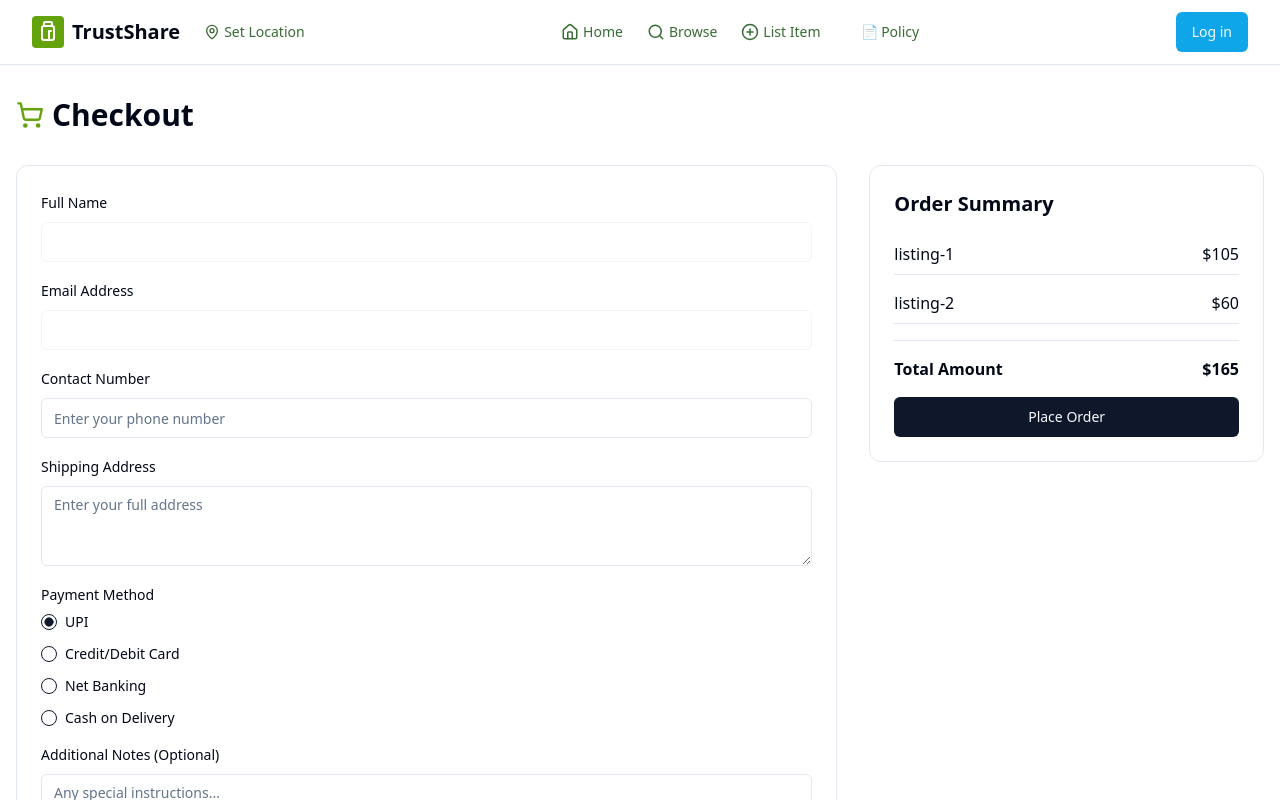
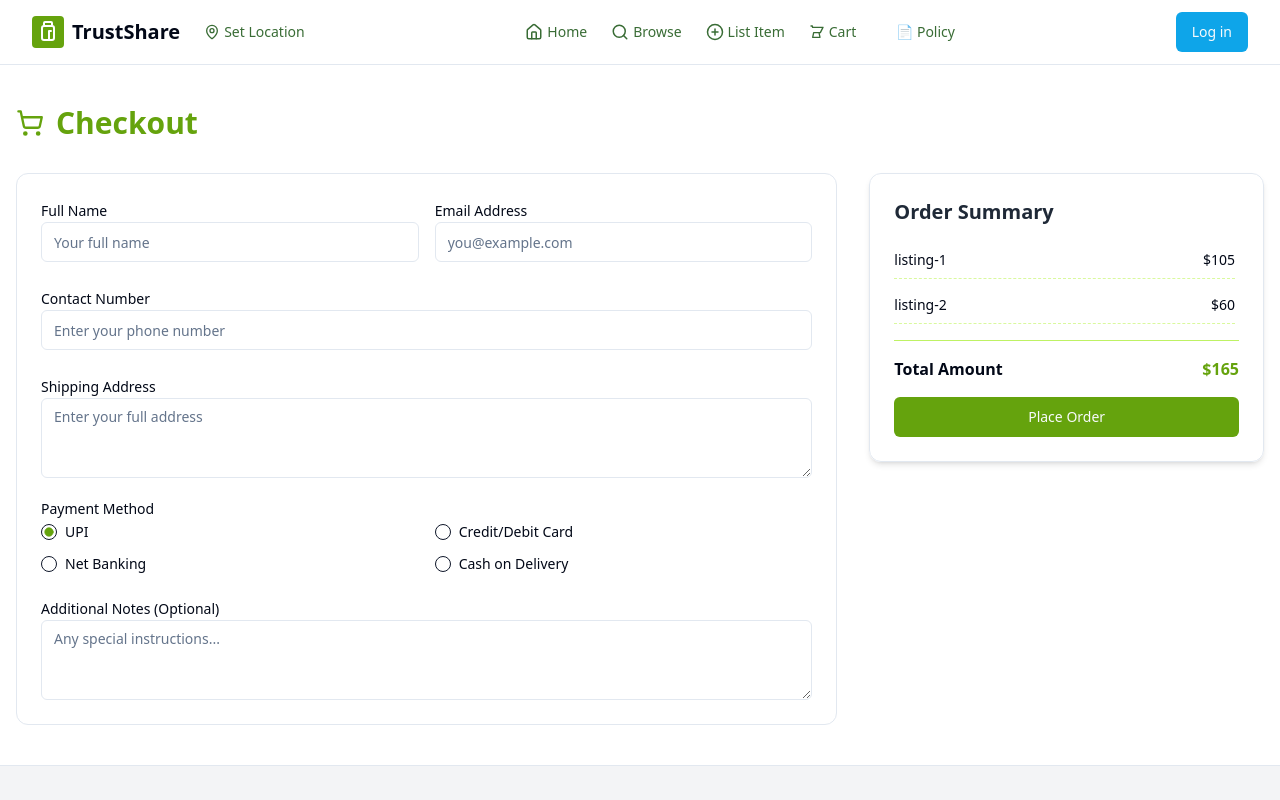
Before and after one commit to shreyaio/3Bits_paisahipaisa, a React (Vite) app: page /checkout in a window 1280 px wide. Shown: the top 800 px of the page. Built offline with nearby package versions, Linux system fonts and the light colour scheme.

Commit message:
Commit New

```diff
--- a/src/components/layout/Header.tsx
+++ b/src/components/layout/Header.tsx
@@ -135,6 +135,14 @@ const Header = () => {
             <PlusCircle size={18} /> List Item
           </Link>
 
+          {/* Cart Link */}
+          <Link to="/checkout" className="text-sm font-medium text-[#396c35] hover:text-white flex items-center gap-1">
+            <svg xmlns="http://www.w3.org/2000/svg" className="h-4 w-4" fill="none" viewBox="0 0 24 24" stroke="currentColor">
+              <path strokeLinecap="round" strokeLinejoin="round" strokeWidth={2} d="M3 3h2l.4 2M7 13h10l4-8H5.4M7 13l-1.5 7h11l-1.5-7M7 13h10" />
+            </svg>
+            Cart
+          </Link>
+
           {/* Policy Dropdown */}
           <DropdownMenu>
             <DropdownMenuTrigger asChild>
--- a/src/pages/Checkout.tsx
+++ b/src/pages/Checkout.tsx
@@ -25,12 +25,10 @@ const Checkout = () => {
   const { toast } = useToast();
   const navigate = useNavigate();
   const [loading, setLoading] = useState(false);
-  const [formData, setFormData] = useState<{
-    phone: string;
-    address: string;
-    paymentMethod: typeof PaymentMethods[number]["id"];
-    note: string;
-  }>({
+
+  const [formData, setFormData] = useState({
+    name: user?.name || "",
+    email: user?.email || "",
     phone: "",
     address: "",
     paymentMethod: PaymentMethods[0].id,
@@ -44,7 +42,7 @@ const Checkout = () => {
     setLoading(true);
 
     try {
-      await new Promise(resolve => setTimeout(resolve, 2000));
+      await new Promise((resolve) => setTimeout(resolve, 2000));
 
       toast({
         title: "Order Placed Successfully!",
@@ -65,30 +63,45 @@ const Checkout = () => {
 
   return (
     <Layout>
-      <div className="container mx-auto px-4 py-8">
-        <h1 className="text-3xl font-bold mb-8 flex items-center gap-2">
-          <ShoppingCart className="w-7 h-7 text-lime-600 transition-transform hover:scale-110" />
+      <div className="container mx-auto px-4 py-10">
+        <h1 className="text-3xl font-bold mb-8 flex items-center gap-3 text-lime-600">
+          <ShoppingCart className="w-7 h-7 transition-transform hover:scale-110" />
           Checkout
         </h1>
 
-        <div className="grid grid-cols-1 lg:grid-cols-3 gap-8">
+        <form onSubmit={handleSubmit} className="grid grid-cols-1 lg:grid-cols-3 gap-8">
           {/* Form Section */}
-          <form onSubmit={handleSubmit} className="lg:col-span-2 space-y-6">
-            <BentoBox className="p-6">
-              <div className="space-y-4">
-                {/* Pre-filled User Info */}
-                <div className="space-y-2">
-                  <Label>Full Name</Label>
-                  <Input value={user?.name} disabled />
+          <div className="lg:col-span-2 space-y-6">
+            <BentoBox className="p-6 space-y-6">
+              <div className="grid sm:grid-cols-2 gap-4">
+                <div>
+                  <Label htmlFor="name">Full Name</Label>
+                  <Input
+                    id="name"
+                    type="text"
+                    required
+                    placeholder="Your full name"
+                    value={formData.name}
+                    onChange={(e) => setFormData({ ...formData, name: e.target.value })}
+                    className="focus:ring-2 focus:ring-lime-500"
+                  />
                 </div>
 
-                <div className="space-y-2">
-                  <Label>Email Address</Label>
-                  <Input value={user?.email} disabled />
+                <div>
+                  <Label htmlFor="email">Email Address</Label>
+                  <Input
+                    id="email"
+                    type="email"
+                    required
+                    placeholder="you@example.com"
+                    value={formData.email}
+                    onChange={(e) => setFormData({ ...formData, email: e.target.value })}
+                    className="focus:ring-2 focus:ring-lime-500"
+                  />
+                </div>
               </div>
 
-                {/* Contact Number */}
-                <div className="space-y-2">
+              <div>
                 <Label htmlFor="phone">Contact Number</Label>
                 <Input
                   id="phone"
@@ -98,11 +111,11 @@ const Checkout = () => {
                   placeholder="Enter your phone number"
                   value={formData.phone}
                   onChange={(e) => setFormData({ ...formData, phone: e.target.value })}
+                  className="focus:ring-2 focus:ring-lime-500"
                 />
               </div>
 
-                {/* Shipping Address */}
-                <div className="space-y-2">
+              <div>
                 <Label htmlFor="address">Shipping Address</Label>
                 <Textarea
                   id="address"
@@ -110,70 +123,78 @@ const Checkout = () => {
                   placeholder="Enter your full address"
                   value={formData.address}
                   onChange={(e) => setFormData({ ...formData, address: e.target.value })}
+                  className="focus:ring-2 focus:ring-lime-500"
                 />
               </div>
 
-                {/* Payment Method */}
-                <div className="space-y-2">
-                  <Label>Payment Method</Label>
+              <div>
+                <Label className="mb-2 block">Payment Method</Label>
                 <RadioGroup
                   value={formData.paymentMethod}
-                    onValueChange={(value) => setFormData({ ...formData, paymentMethod: value as typeof PaymentMethods[number]["id"] })}
-                    className="space-y-2"
+                  onValueChange={(value) =>
+                    setFormData({ ...formData, paymentMethod: value as typeof PaymentMethods[number]["id"] })
+                  }
+                  className="grid grid-cols-2 gap-4"
                 >
                   {PaymentMethods.map((method) => (
                     <div key={method.id} className="flex items-center space-x-2">
-                        <RadioGroupItem value={method.id} id={method.id} />
+                      <RadioGroupItem
+                        value={method.id}
+                        id={method.id}
+                        className="text-lime-600 focus:ring-lime-400"
+                      />
                       <Label htmlFor={method.id}>{method.label}</Label>
                     </div>
                   ))}
                 </RadioGroup>
               </div>
 
-                {/* Optional Note */}
-                <div className="space-y-2">
+              <div>
                 <Label htmlFor="note">Additional Notes (Optional)</Label>
                 <Textarea
                   id="note"
                   placeholder="Any special instructions..."
                   value={formData.note}
                   onChange={(e) => setFormData({ ...formData, note: e.target.value })}
+                  className="focus:ring-2 focus:ring-lime-500"
                 />
               </div>
+            </BentoBox>
           </div>
-            </BentoBox>
-          </form>
 
-          {/* Order Summary */}
+          {/* Summary */}
           <div className="lg:col-span-1">
-            <BentoBox className="p-6 space-y-4 sticky top-4">
-              <h2 className="text-xl font-semibold">Order Summary</h2>
+            <BentoBox className="p-6 space-y-4 sticky top-4 shadow-md">
+              <h2 className="text-xl font-semibold text-gray-800">Order Summary</h2>
 
-              <div className="space-y-2">
+              <div className="space-y-2 max-h-64 overflow-y-auto pr-1">
                 {bookings.map((booking) => (
-                  <div key={booking.id} className="flex justify-between items-center py-2 border-b border-lime/20">
+                  <div
+                    key={booking.id}
+                    className="flex justify-between items-center py-2 border-b border-dashed border-lime-200 text-sm"
+                  >
                     <span>{booking.listingId}</span>
-                    <span>${booking.totalPrice}</span>
+                    <span className="font-medium">${booking.totalPrice}</span>
                   </div>
                 ))}
               </div>
 
-              <div className="pt-4 border-t border-lime/20">
-                <div className="flex justify-between items-center font-semibold">
+              <div className="pt-4 border-t border-lime-300 font-semibold">
+                <div className="flex justify-between items-center">
                   <span>Total Amount</span>
-                  <span>${totalAmount}</span>
+                  <span className="text-lime-600">${totalAmount}</span>
                 </div>
               </div>
 
               <Button
-                className="w-full mt-4"
+                className="w-full mt-4 bg-lime-600 hover:bg-lime-700 transition-colors"
                 type="submit"
                 disabled={loading}
               >
                 {loading ? (
                   <>
-                    <Loader className="animate-spin" />
-                    <span>Processing...</span>
+                    <Loader className="animate-spin mr-2 h-4 w-4" />
+                    Processing...
                   </>
                 ) : (
                   "Place Order"
@@ -181,7 +202,7 @@ const Checkout = () => {
               </Button>
             </BentoBox>
           </div>
-        </div>
+        </form>
       </div>
     </Layout>
   );
```
Lines whose indentation alone changed are shown as unchanged.
